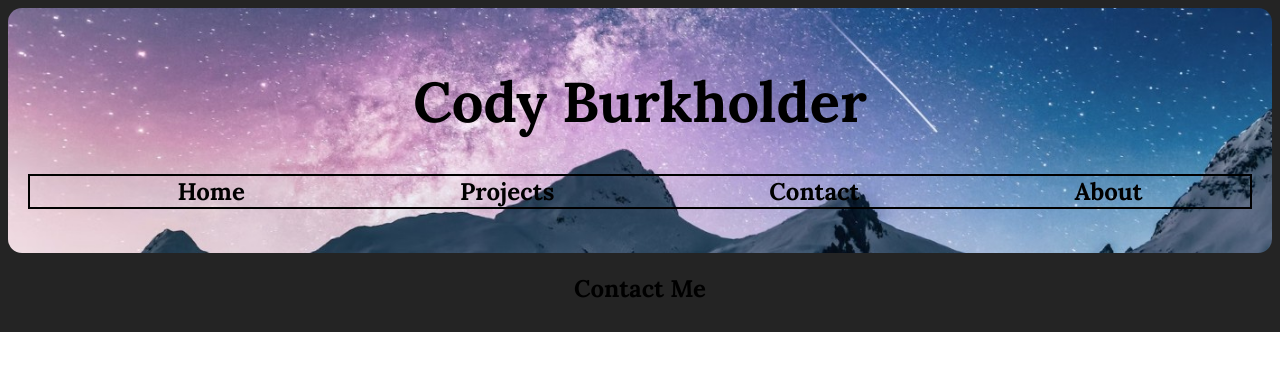
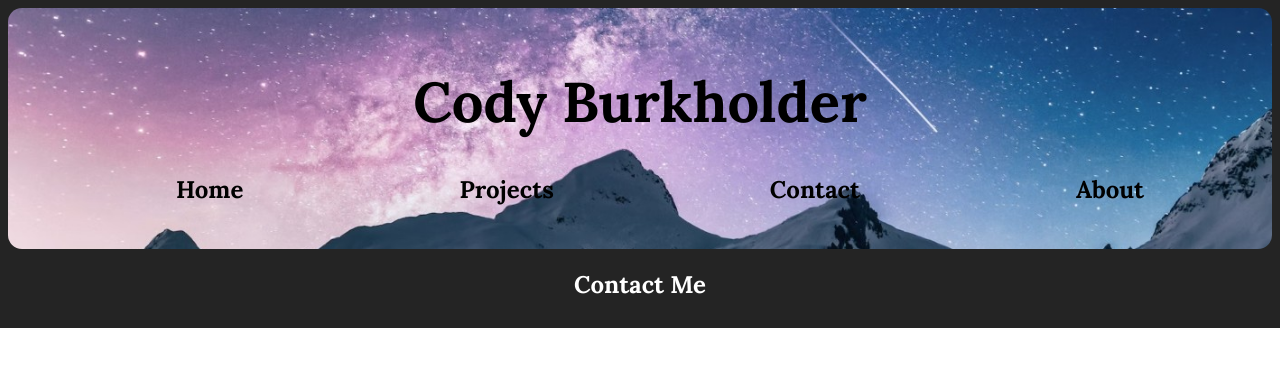
Before and after one commit to chilejay7/React-Portfolio, a React (Vite) app: page /contact in a window 1280 px wide. Shown: the top 370 px of the page. Built offline with nearby package versions, Linux system fonts and the light colour scheme.

Commit message:
contact header class udpated

```diff
--- a/src/App.css
+++ b/src/App.css
@@ -30,7 +30,7 @@
   flex-basis: 100%;
   display: flex;
   flex-wrap: wrap;
-  border: solid black 2px;
+  /* border: solid black 2px; */
   font-size: 1.5rem;
 }
 
--- a/src/pages/ContactPage.jsx
+++ b/src/pages/ContactPage.jsx
@@ -1,6 +1,6 @@
 function ContactPage() {
     return (
-        <h2>Contact Me</h2>
+        <h2 className="title">Contact Me</h2>
     )
 }
 
```
